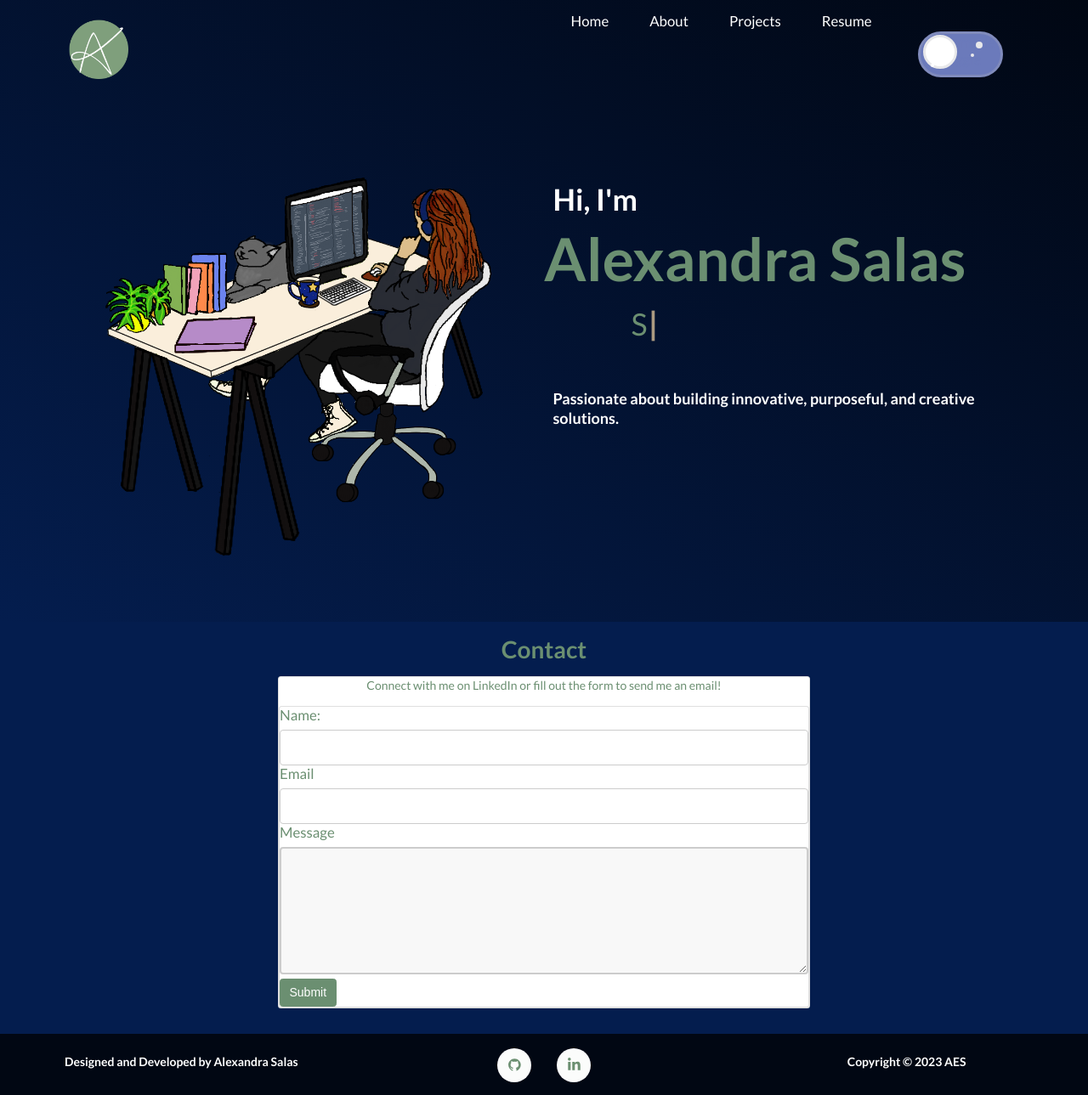
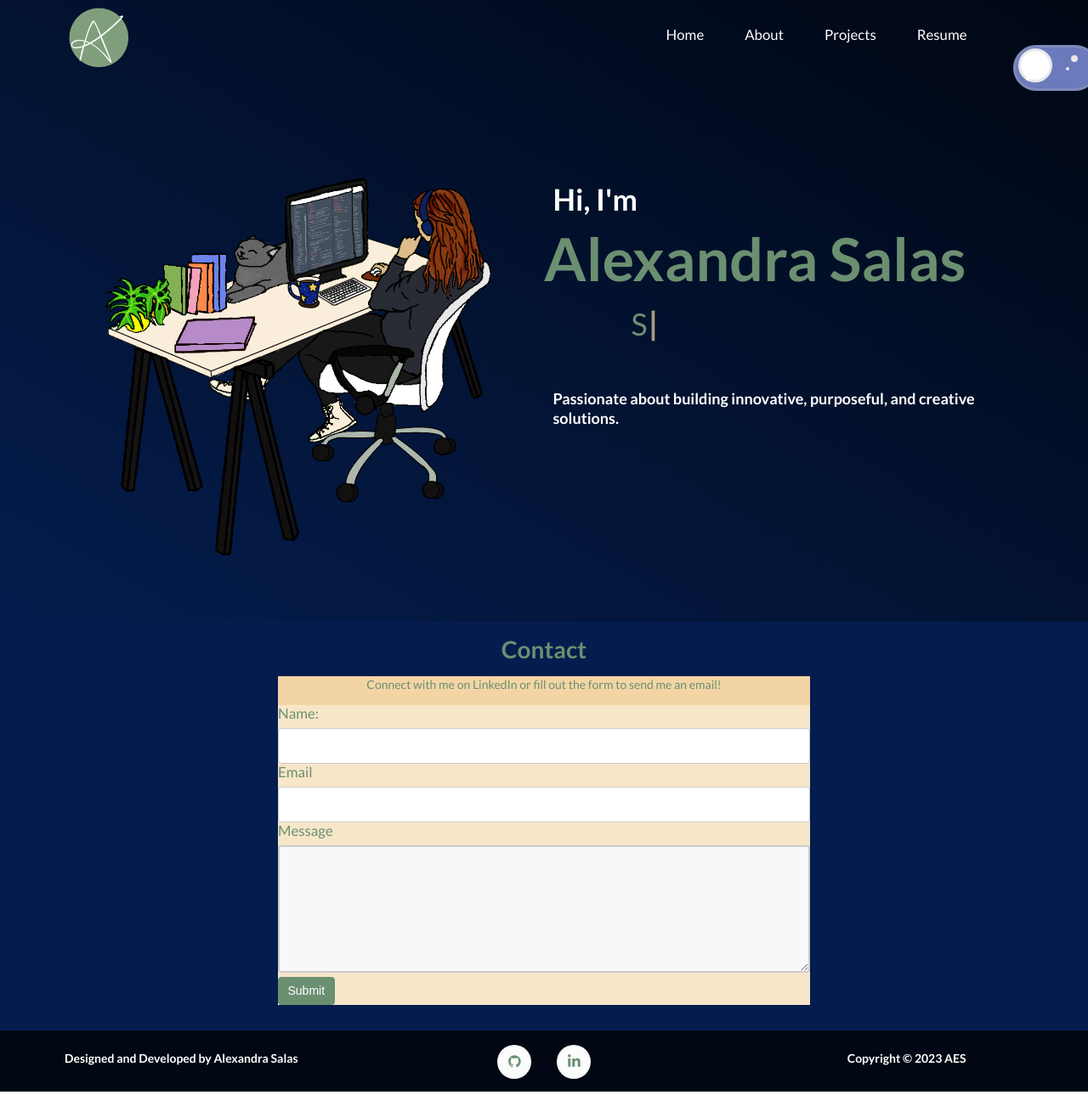
Before and after one commit to aesalas/SalasPortfolio, a React (Create React App) app: page / in a window 1280 px wide. Shown: the whole page at 85% size. Built offline with nearby package versions, Linux system fonts and the light colour scheme.

Commit message:
styling and updates for theme change

```diff
--- a/src/components/Home/Home.js
+++ b/src/components/Home/Home.js
@@ -57,12 +57,12 @@ function Home() {
       <div className="home-contact">
         <Col md={{ span: 6, offset: 3 }} className="home-about-social">
             <h1>Contact</h1>
-            <Card className="contact-message">
+            <div className="contact-message">
               <p>Connect with me on LinkedIn or fill out the form to send me an email!</p>
-              <Card className="contact-frm">
+              <div className="contact-frm">
                 <ContactForm/>
-              </Card>
-            </Card>
+              </div>
+            </div>
         </Col>
       </div>
     </section>
--- a/src/components/Navbar.js
+++ b/src/components/Navbar.js
@@ -3,9 +3,7 @@ import Navbar from "react-bootstrap/Navbar";
 import Nav from "react-bootstrap/Nav";
 import Container from "react-bootstrap/Container";
 import logo from "../Assets/logo.png";
-import Button from "react-bootstrap/Button";
 import { Link } from "react-router-dom";
-import ContactForm from "./ContactForm";
 import Toggle from './Toggle';
 
 function NavBar() {
--- a/src/components/Toggle.js
+++ b/src/components/Toggle.js
@@ -46,7 +46,6 @@ function Toggle() {
         <input aria-label="dark mode toggle" role="switch" aria-checked={ariaActive} onKeyPress={handleKeypress} type="checkbox" id="toggle" className="toggle--checkbox" onClick={handleOnClick} checked={active} readOnly />
         <label htmlFor="toggle" className="toggle--label">
           <span className="toggle--label-background"></span>
-          dark mode toggle
         </label>
       </div>
     )
--- a/src/style.css
+++ b/src/style.css
@@ -215,7 +215,10 @@ button:focus {
 .navbar-nav .nav-item a:hover::after {
   width: 100%;
 }
-
+.theme-toggle{
+  max-width:2rem;
+  max-height:2rem;
+}
 /* ---------------------------------------- */
 /*                  Home                    */
 /* ---------------------------------------- */
@@ -315,9 +318,7 @@ button:focus {
     justify-content: center;
 
   }
-  .contact-mod .modal-content {
-    background-color: var(--background1);
-  }
+
   .contact-message{
     background-color: var(--accent3);
   }
@@ -488,6 +489,7 @@ button:focus {
   padding-top: 150px !important;
   padding-bottom: 30px !important;
   background-image: var(--section-background-color) !important;
+  color: var(--text-color);
 }
 
 .project-card {
```
